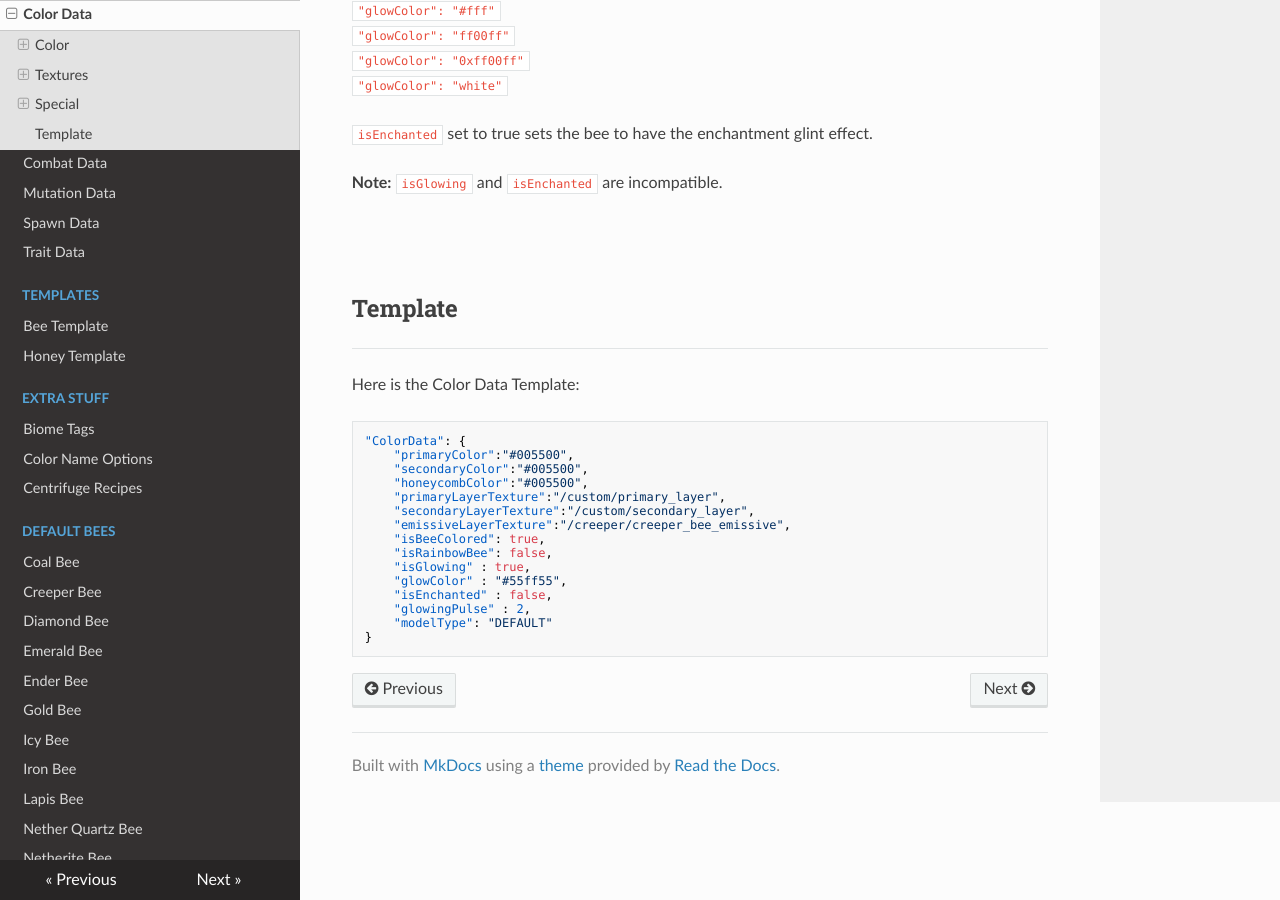
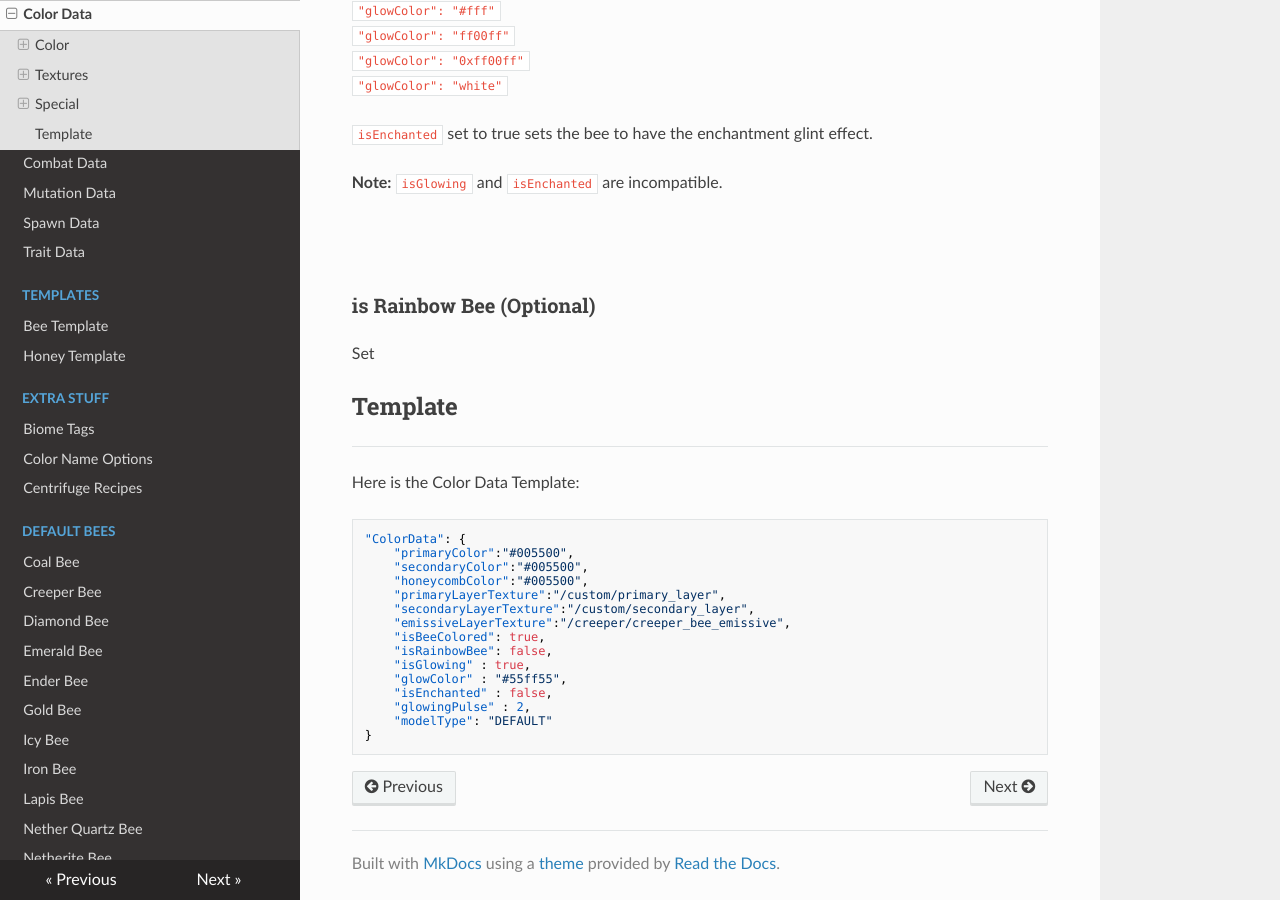
Before and after one commit to Team-Resourceful/ResourcefulBeesDocs, an MkDocs documentation site: the page built from docs/bee_data/color_data.md, in a window 1280 px wide and 900 px high, scrolled down 2810 px. Built offline with MkDocs 1.6.1, drawn with Linux system fonts in a browser that asks for light colours; nearby versions of some CDN libraries.

Commit message:
docs/bee_data/color_data.md updated from https://stackedit.io/

```diff
--- a/docs/bee_data/color_data.md
+++ b/docs/bee_data/color_data.md
@@ -98,6 +98,9 @@ Below are some examples of color usage.
 <br>
 <br>
 
+### **is Rainbow Bee** (Optional)
+
+Set
 ## **Template**
 ***
 
```
Also changed, not shown: other parts of docs/bee_data/color_data.md (+1 -1 lines).
